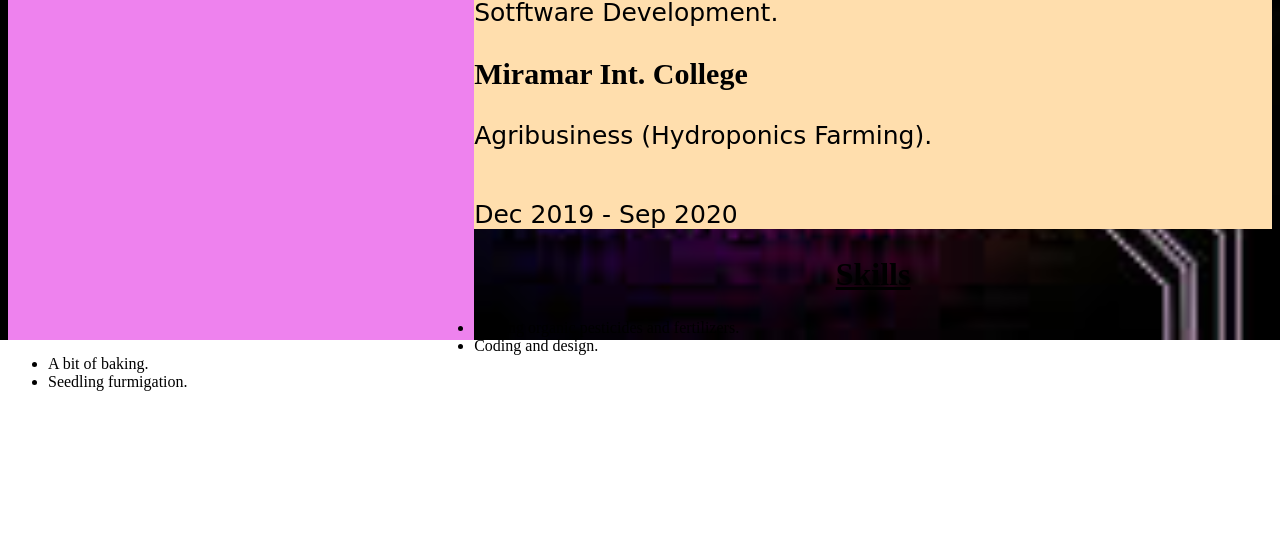
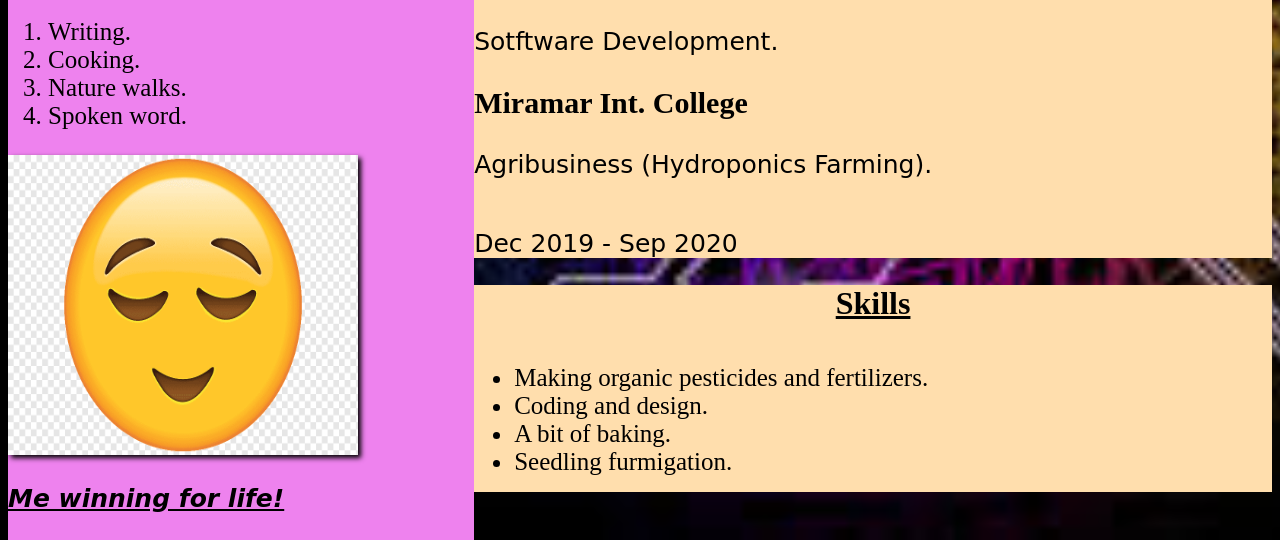
Before and after one commit to Queen-01/about-me, a plain HTML site: page me.html in a window 1280 px wide. Shown: the part 745-1285 px from the top of the page. Before the commit the page ends 1136 px from the top, so only its background shows below. Drawn offline with Linux system fonts and the light colour scheme.

Commit message:
add interest page and image

```diff
--- a/me.css
+++ b/me.css
@@ -8,12 +8,13 @@ body{
 #home{
     background-color: violet;
     float: left;
-    height: 1000px;
+    height: 1200px;
     text-align: left;
 }
 img{
-    box-shadow: 3px 3px 5px w;
+    box-shadow: 3px 3px 5px black;
     box-sizing: content-box;
+    align-items: center;
 }
 .one{
     text-align: center;
@@ -99,3 +100,21 @@ h3{
     display: inline-block;
     position: relative;
 }
+#skills{
+    background-color: navajowhite;
+}
+#odd{
+    display: inline-block;
+}
+#odd> ul li{
+    font-size: 25px;
+}
+.odd{
+    font-size: 25px;
+}
+#fam{
+    font-weight: 700;
+    text-align: center;
+    justify-content: center;
+    text-decoration: underline;
+}
--- a/me.html
+++ b/me.html
@@ -19,18 +19,28 @@
         </nav>
     </div>
         <div id="home">
-                <img src="queen.jpg" alt="" height="400" width="400">
-                <h1>Quienzy .A. Ong'eye</h1>
-                <p>Software Devoloper (Moringa School)</p>
-                <p>queenzyblack176@gmail.com</p>
+            <img src="queen.jpg" alt="" height="400" width="400">
+            <h1>Quienzy .A. Ong'eye</h1>
+            <p>Software Devoloper (Moringa School)</p>
+            <p>queenzyblack176@gmail.com</p>
+            <div class="odd">
+                <h2>Interests</h2>
+                <ol>
+                    <li>Writing.</li>
+                    <li>Cooking.</li>
+                    <li>Nature walks.</li>
+                    <li>Spoken word.</li>
+                </ol>
             </div>
+            <img src="hun.png" alt="" height="300" width="350">
+            <p><em id="fam">Me winning for life!</em></p>
         </div>
         <div id="projects">
             <h1>Projects</h1>
             <div class="fin">
                 <div class="fourty">
                     <h2>The virtual counsellor</h2>
-                    <p>This project was about ways in which people facing various mental
+                    <p>This project was about ways in which people facing various <strong>mental</strong>
                         complications could get help.See <a href="https://makonjio99.github.io/The_Creative/">here</a> for more details.
                     </p>
                 </div>
```
Also changed, not shown: hun.png (added).
